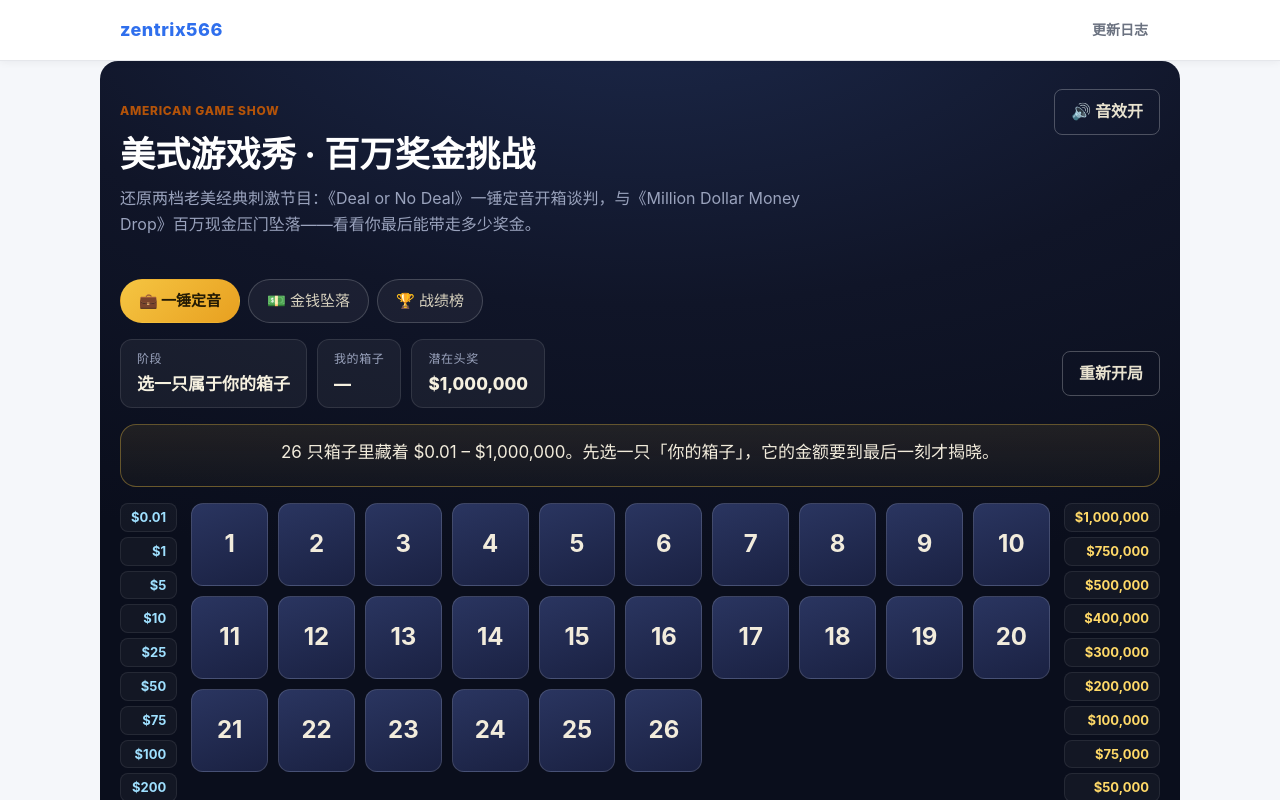
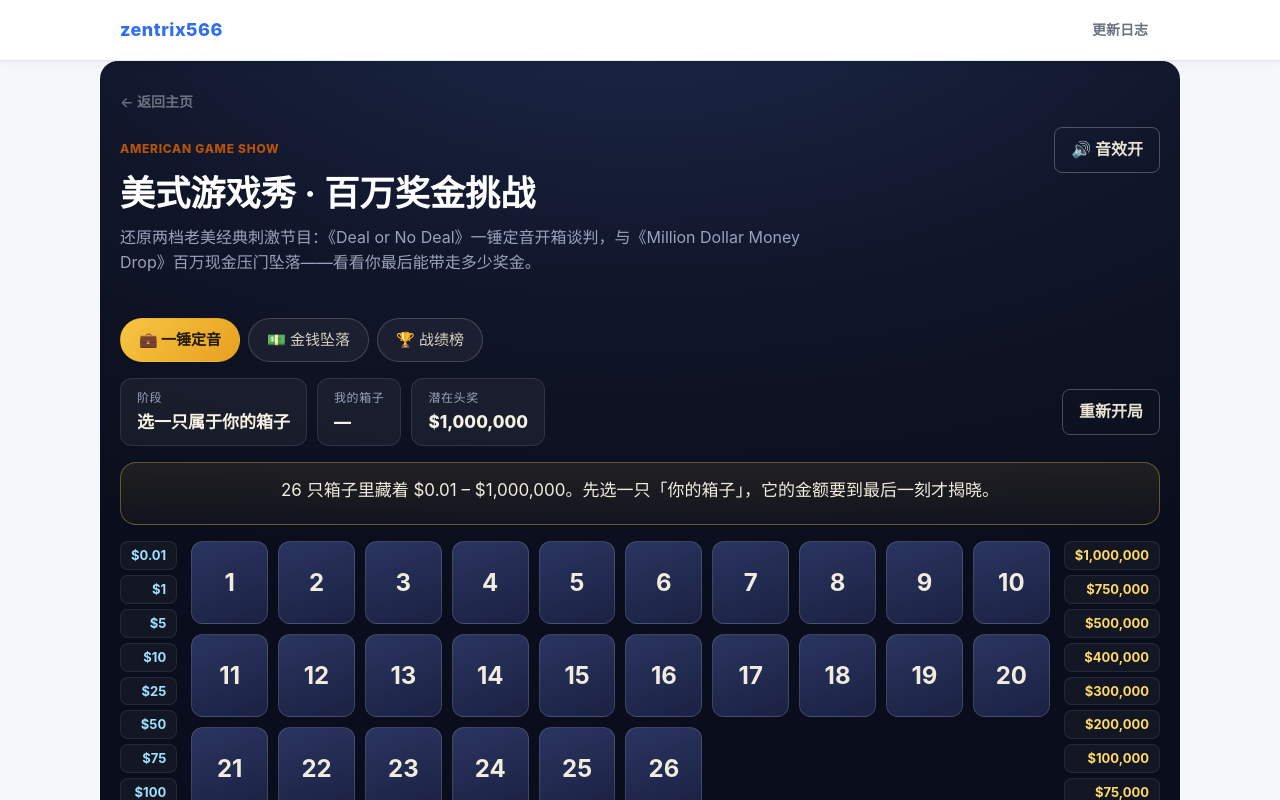
Before and after one commit to zentrix566/my-vue-project, a Vue app: page /gameshow in a window 1280 px wide. Shown: the top 800 px of the page. Built offline with nearby package versions, Linux system fonts and the light colour scheme.

Commit message:
fix: 补齐美式游戏秀与摸鱼群聊的返回主页链接，约定写入 AGENTS-features

```diff
--- a/src/data/changelog.js
+++ b/src/data/changelog.js
@@ -21,6 +21,7 @@ export const changelog = [
       '【斗兽棋】全套 Web Audio 实时合成音效（无音频文件）：走子嗒声、吃子闷响、鼠入水/上岸水花、狮虎跳河破空声、鼠吃大象专属俏皮三连音与胜负号角，静音偏好 localStorage 记忆；战报区逐步记录跳河、吃子、下水等动作，鼠吃大象一行高亮抖动。走法生成、吃子/陷阱/河流规则与 AI 搜索抽成纯函数引擎（utils/engine.js），可 Node 无头复跑验证。',
       '【历代疆域】地图大幅加密，向历史地图集的密度看齐：新增江河淮汉水系图层——黄河大弯、长江、淮河、汉水、渭、汾、岷江、嘉陵江、湘江、赣江、西江、辽河、海河、钱塘江共 14 条干流以蓝色细线铺在疆域之上（工具栏「💧 水系」可开关），城邑从 390 座扩至 490 座（春秋 7→15、战国 7→12、西汉 20→32、东汉 20→28、三国 22→30、南北朝 20→36 等，补入乌垒西域都护府、河西四郡、北边六镇、安西四镇、九边重镇、街亭五丈原赤壁夷陵等史迹点位）。',
       '【历代疆域】南北朝补齐周边政权七家并立：南朝宋、北魏之外新增柔然（漠北）、吐谷浑（青海）、高句丽（辽东半岛）、百济、新罗（朝鲜半岛）五家疆域色块与政权名标注，配套补充国内城、平壤、熊津、金城、伏俟城等政权都城点位，魏宋对峙之外漠北—河湟—半岛的格局一目了然。',
+      '【全站】排查全部子页面并补齐「← 返回主页」链接：美式游戏秀（/gameshow）与 AI 公司·摸鱼群聊（/office-chat）此前没有返回入口，现已补上（地铁自动补全为无路由组件无需加）；页面必备返回链接的约定同步写入 AGENTS-features.md。',
       '【拍画片】新增童年拍画片（/huapian）：双方各 12 张画片洗乱上桌（齐天大圣、哪吒闹海、黑猫警长、舒克贝塔、阿凡提、九色鹿、雪孩子、擎天柱等 18 种经典款，分普通/硬卡/闪卡三档硬度，闪卡带流动烫金光泽且最难拍翻），各自正面朝上摆在场地中央轮流抡掌——按住蓄力条（或空格）攒力道、松手开拍，出手自带 ±4 手抖，把对面的牌拍翻面就收入囊中，对方立刻补牌上桌，先赢光对方全部画片者胜。',
       '【拍画片】力道分区手感：差需求线 12 点内「掀角」（牌没翻但被拍松，需求线每掀一次降 5、最多三次，专治闪卡硬骨头）；需求线以上 20 点内「拍正」稳翻；再往上劲太大乱流瞎转只剩四成瞎翻概率；顶到 94 以上手掌压到牌上算犯规，自己的牌白送对面一张。三块场地吸附系数不同（光滑水泥面好拍、巷口水泥地标准、返潮泥土地吸牌），蓄力条分区随目标牌硬度与松动实时变化。',
       '【拍画片】三档对手（新手小豆丁/常客二胖/巷战老康）抖动幅度各异、会真失误真犯规；拍击带屏幕震动、「啪」爆点与扬尘粒子，翻面蹦跳旋飞、掀角翘边、乱流打转、犯规拖走全套逐帧动画；Web Audio 实时合成音效（蓄力音高随手力爬升、拍击闷响、翻面三连音、掀角闷响、乱流呼啸、犯规蜂鸣、胜负号角，静音 localStorage 记忆）；战报逐掌记录出手方、力道与需求线，终局统计双方拍翻张数与犯规次数并列出双方战利品画片。出手结算抽成纯函数引擎（utils/engine.js），可 Node 无头复跑验证。'
--- a/src/features/game-show/pages/GameShow.vue
+++ b/src/features/game-show/pages/GameShow.vue
@@ -47,6 +47,7 @@ function fmtTime(ts) {
 
 <template>
   <div class="page game-show">
+    <RouterLink class="back" to="/">← 返回主页</RouterLink>
     <header class="gs-head">
       <div>
         <p class="card-kicker">AMERICAN GAME SHOW</p>
```
Also changed, not shown: 1 other file (tests, documents, lock files or other folders).
